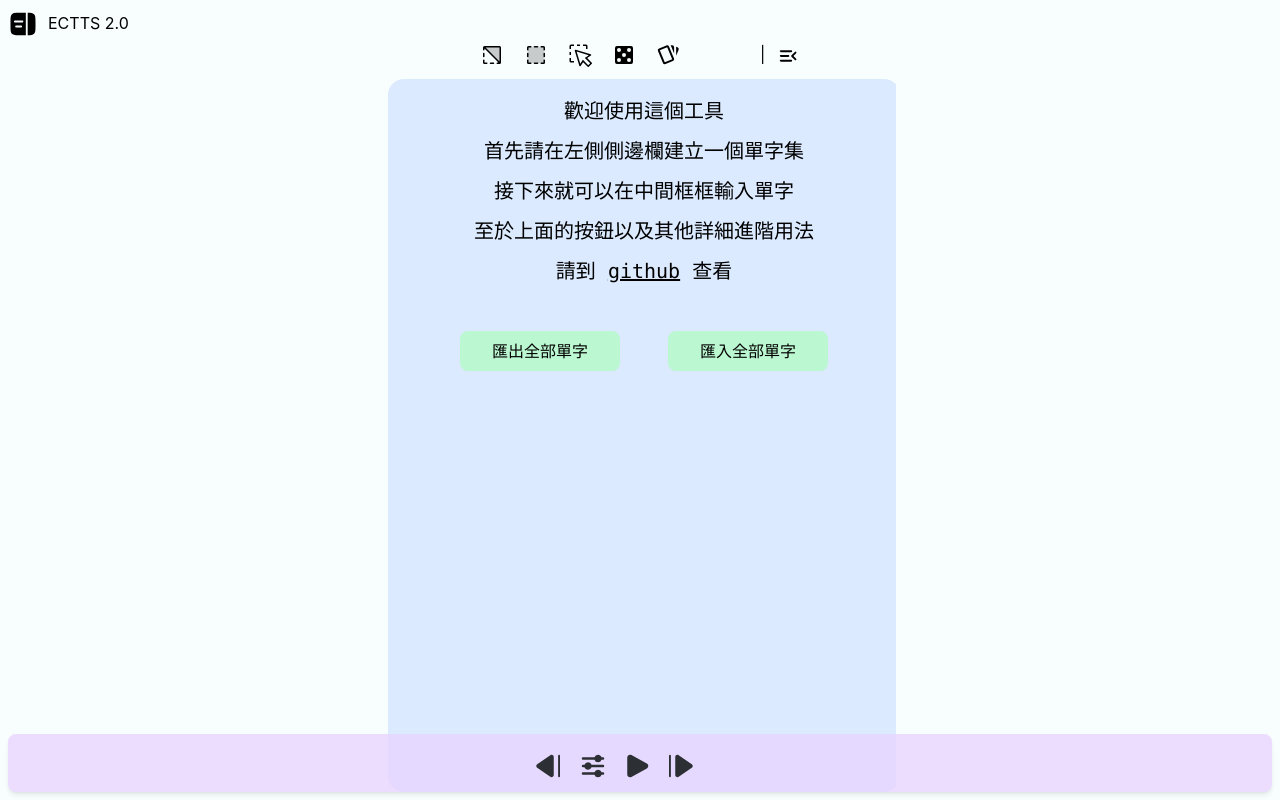
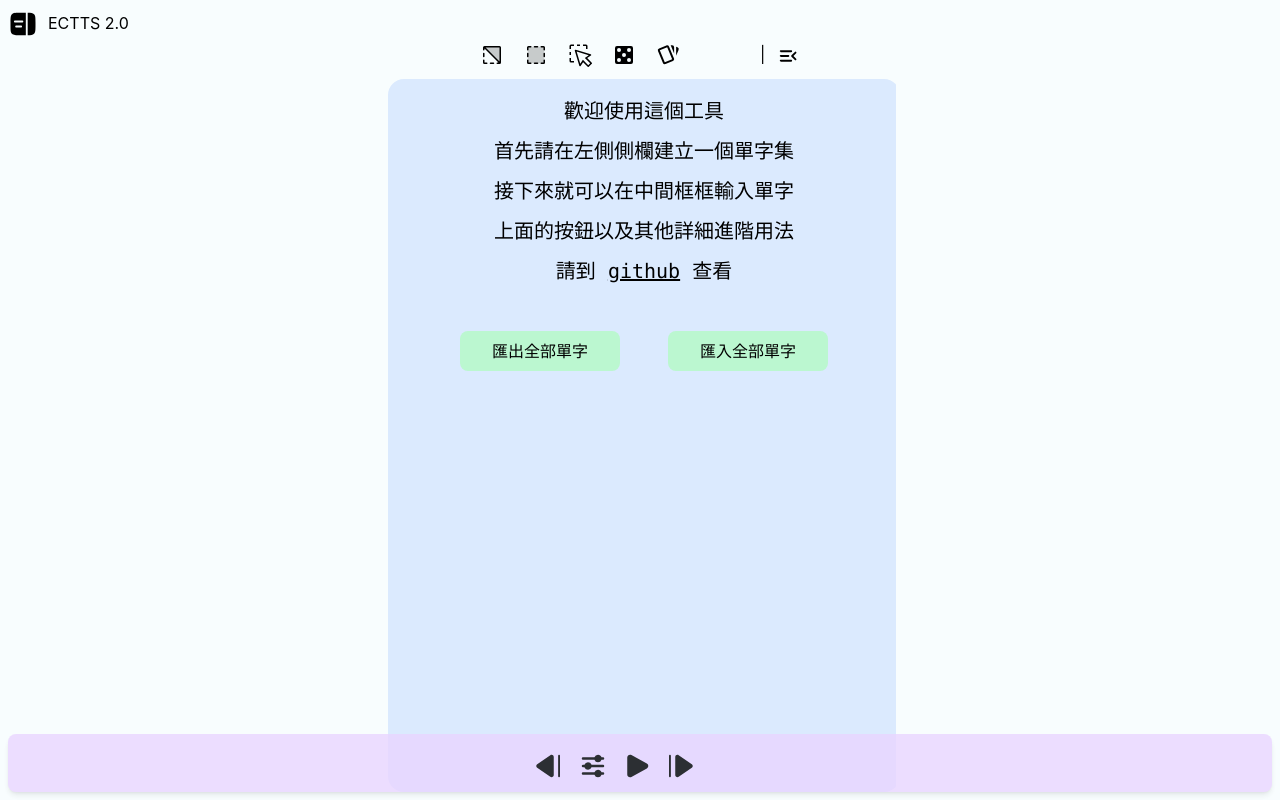
Before and after one commit to jx06T/ectts_2.0, a React (Create React App) app: page / in a window 1280 px wide. Built offline with nearby package versions, Linux system fonts and the light colour scheme.

Commit message:
Update MainBlock.tsx

```diff
--- a/src/components/MainBlock.tsx
+++ b/src/components/MainBlock.tsx
@@ -534,7 +534,7 @@ function Home() {
     return (
         <div className='home bg-blue-100 flex flex-col items-center h-full max-w-[32rem] sm:w-[32rem] p-3 rounded-2xl'>
             <pre className=' text-wrap text-center text-xl leading-10'>
-                {`歡迎使用這個工具\n首先請在左側側邊欄建立一個單字集\n接下來就可以在中間框框輸入單字\n至於上面的按鈕以及其他詳細進階用法\n請到 `}
+                {`歡迎使用這個工具\n首先請在左側側欄建立一個單字集\n接下來就可以在中間框框輸入單字\n上面的按鈕以及其他詳細進階用法\n請到 `}
                 <a href="https://github.com/jx06T/ectts_2.0" target="_blank" className=' underline'>github</a>
                 {` 查看`}
             </pre>
```
